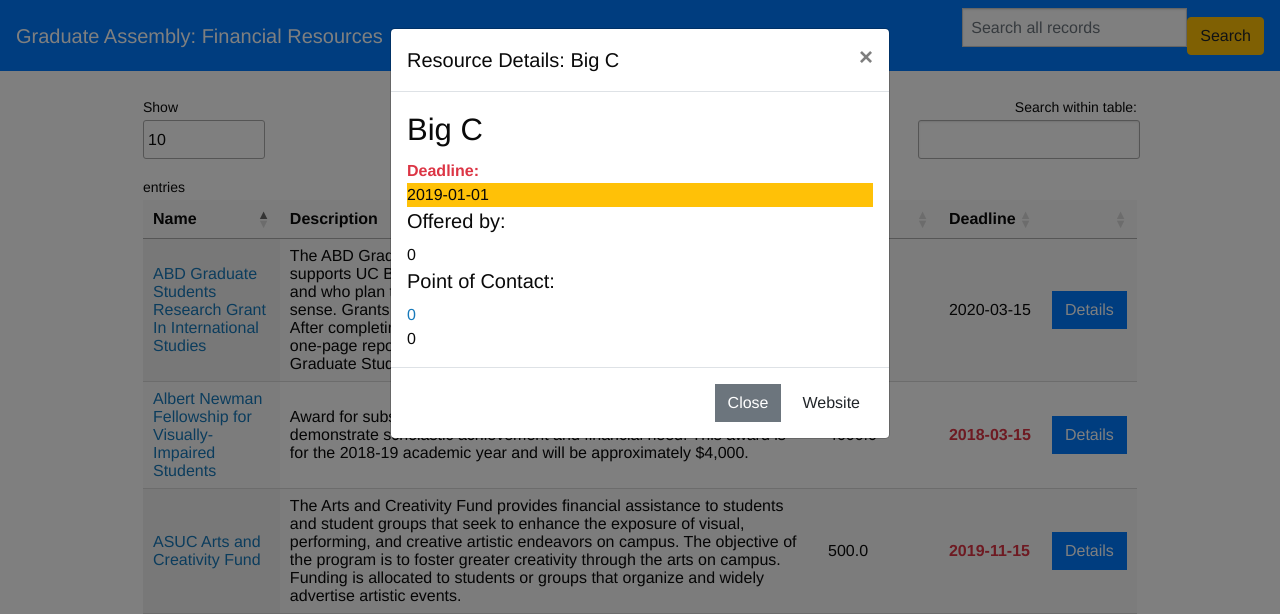
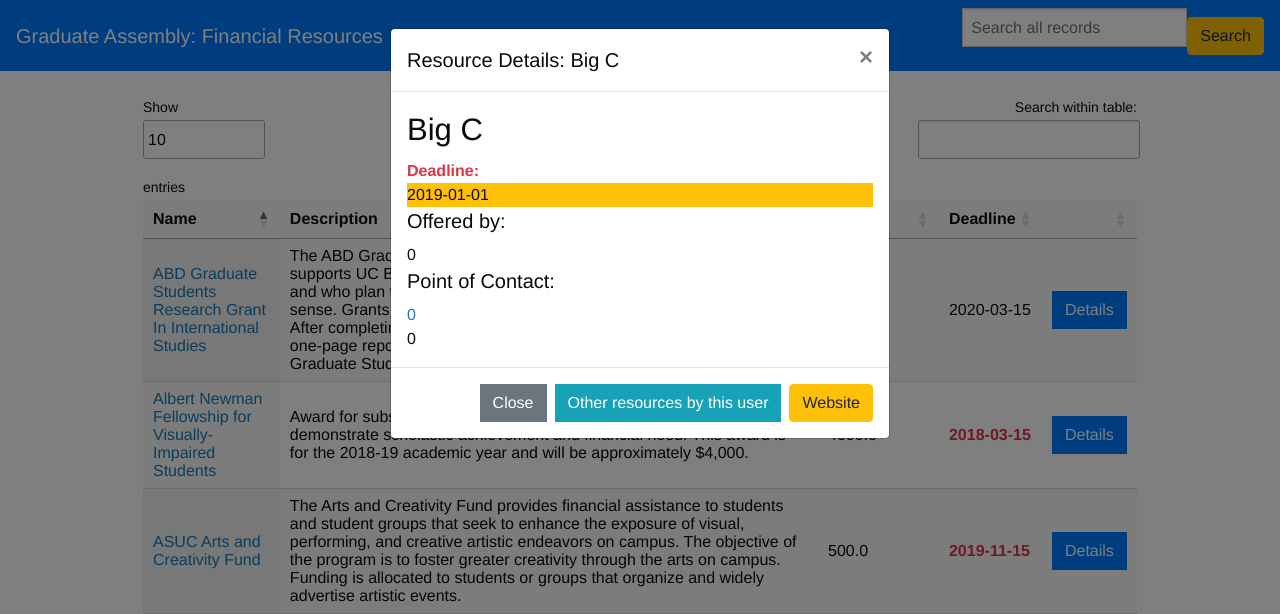
Before and after one commit to mhsiron/GA_FundingResources, a Flask app: page / in a window 1280 px wide, after a click on "Details". Shown: the top 614 px of the page. Run offline with Flask 2, Linux system fonts and the light colour scheme; data comes from the database, SQL or seed files in the repository; some libraries are stand-ins or nearby versions.

Commit message:
Create user based filter for resources (so you can find other resources from same author - ie if a unit publishes many different resources). Also start building framework for editing profile and admin dashboard.

```diff
--- a/app/routes.py
+++ b/app/routes.py
@@ -30,6 +30,11 @@ FundingResources.query.delete()
 u = User(username='admin', email='admin@example.com')
 u.set_password('mypassword')
 u.make_admin()
+db.session.add(u)
+# create sample non admin user:
+u = User(username='editor', email='editor@example.com')
+u.set_password('mypassword')
+u.make_editor()
 db.session.add(u)
 db.session.commit()
 
@@ -97,6 +102,13 @@ def findby_url(keyword, value):
     column_name = getattr(FundingResources, keyword)
     resources = FundingResources.query.filter(column_name.contains(value)).all()
     return render_template('resources.html', resources=resources, datetime=datetime)
+
+@app.route('/user/<id>',methods=['GET'])
+def find_by_user(id):
+    resources = FundingResources.query.filter_by(user_id=id).all()
+    user = User.query.filter_by(id=id).first()
+    return render_template('resources.html', resources=resources,
+                           datetime=datetime, user=user)
 
 @app.route('/welcome/')
 def welcome():
--- a/app/templates/resources.html
+++ b/app/templates/resources.html
@@ -17,6 +17,11 @@
 
     <br>
     <div class="container" id="dataTables_filter" style="width: 80%">
+        {% if user %}
+        <h3> Resources from {{user.username}}</h3>
+        <strong>Email:  <a href="mail://{{user.email}}">{{user.email}}</a> </strong>
+        <p></p>
+        {% endif %}
         {% if editable %}
         <a href="{{ url_for('new_resource')}}" class="btn btn-info" role="button">Add Resource</a> <p></p>
         {% endif %}
@@ -41,7 +46,7 @@
                         {% endif %} </a></td>
                     <td>{{ resource.description }}</td>
                     <td>{% if resource.amount in [0,"0", False, None] %} <span class="badge badge-pill badge-info">Please see website...</span> {% else %} {{ resource.amount }} {% endif %} </td>
-                    <td><div {% if resource.deadline < datetime.datetime.today().date() %} class="text-danger font-weight-bold" {% else %} class="font-weight_bold" {% endif %}> {{resource.deadline}} </div></td>
+                    <td><div {% if resource.deadline %} {% if resource.deadline < datetime.datetime.today().date() %} class="text-danger font-weight-bold" {% else %} class="font-weight_bold" {% endif %}{% endif %}> {{resource.deadline}} </div></td>
                     <td><button type="button" class="btn btn-primary" data-toggle="modal" data-target="#myOutput{{ resource.id }}">Details</button>
                         {% if editable %}
                         <a href="/edit_resource?id={{resource.id}}" class="btn btn-warning" role="button">Edit</a>
@@ -81,8 +86,9 @@
           </div>
           <div class="modal-footer">
               <button type="button" class="btn btn-secondary" data-dismiss="modal">Close</button>
+              <a type="button" class="btn btn-info" role="button" href="/user/{{ resource.user_id}}"> Other resources by this user </a>
               {% if resource.URL %}
-              <a href="{{resource.URL}}" class="btn btnre-primary">Website</a>
+              <a href="{{resource.URL}}" class="btn btn-warning">Website</a>
               {% else %}
               {% endif %}
           </div>
```
Also changed, not shown: app/templates/dashboard.html (added), app/templates/edit_profile.html (added).
